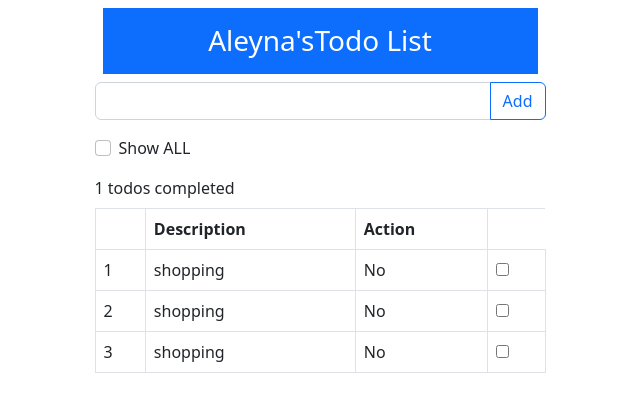
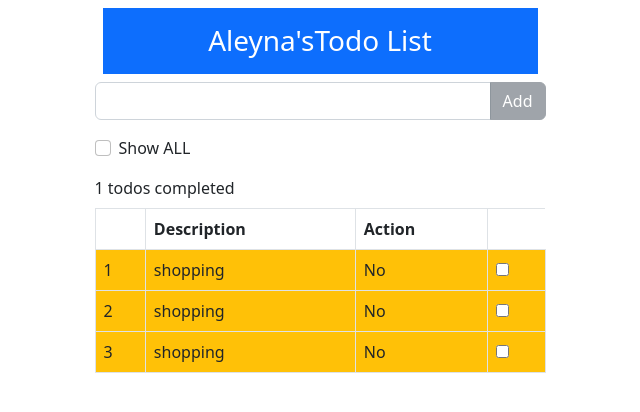
Before and after one commit to clkaley/todo-app, an Angular app: page / in a window 1280 px wide. Shown: the top 412 px of the page, without its empty margins (320-960 px from the left). Built offline with nearby package versions, Linux system fonts and the light colour scheme.

Commit message:
add class binding inline in todo.html and functional in todo.ts

```diff
--- a/src/app/todo/todo.component.html
+++ b/src/app/todo/todo.component.html
@@ -5,12 +5,23 @@
 
             <div class="input-group mb-3">
                 <input
-                #txtItem
-                (keyup.enter)="addItem(txtItem.value); txtItem.value=''"
-                class="form-control">
+
+                (keyup.enter)="addItem();"
+                class="form-control"
+                [(ngModel)]="inputText"
+                >
+
+                <!--  [class]="{
+                 disabled :   inputText.length==0 ,
+                 'btn-secondary' : inputText.length==0 ,
+                 'btn-primary' : inputText.length>0
+                }" -->
                 <button
-                (click)="addItem(txtItem.value); txtItem.value=''"
-                class="btn btn-outline-primary">Add</button>
+                (click)="addItem();"
+                class="btn "
+               [class]="getBtnClasses()"
+                >Add
+                </button>
             </div>
             <div class="form-check mb-3">
                 <input
@@ -39,7 +50,12 @@
                     </tr>
                 </thead>
                 <tbody>
-                    <tr *ngFor="let item of getItems(); let i=index">
+                    <!--bool ifadelerde ==true yazmaay gerek yok ilk ifade zaten true döner  -->
+
+                    <!-- [class.bg-primary]="item.action"
+                    [class.bg-warning]="!item.action" -->
+                    <tr *ngFor="let item of getItems(); let i=index"
+                    [class]=" {'bg-primary':item.action,'bg-warning':!item.action}" >
                         <td>{{i+1}}</td>
                         <td>{{item.description}}</td>
                         <td>
--- a/src/app/todo/todo.component.ts
+++ b/src/app/todo/todo.component.ts
@@ -10,19 +10,21 @@ import { Model } from '../model';
 export class TodoComponent  {
 
   displayAll:boolean=false;
+  inputText:string="";
 
   constructor() { }
 
   model=new Model();
 
 
-  addItem(value:string){
+  addItem(){
     //inputun içi boş değilse listeye ekle
-    if(value!==""){
-      console.log("inputta ne var:",value);
+    if(this.inputText!==""){
+      console.log("inputta ne var:",this.inputText);
       this.model.items.push({
-        description:value,action:false
+        description:this.inputText,action:false
       })
+      this.inputText="";
     }
     //inputun içi boşsa hataya düşür alert çıkart :)
     else{
@@ -44,6 +46,14 @@ export class TodoComponent  {
     return this.model.items.filter(item=>item.action).length;
   }
 
+  getBtnClasses(){
+    return {
+      disabled :  this.inputText.length==0 ,
+      'btn-secondary' :this.inputText.length==0 ,
+      'btn-primary' :this.inputText.length>0
+    }
+  }
+
 }
 
 
```
